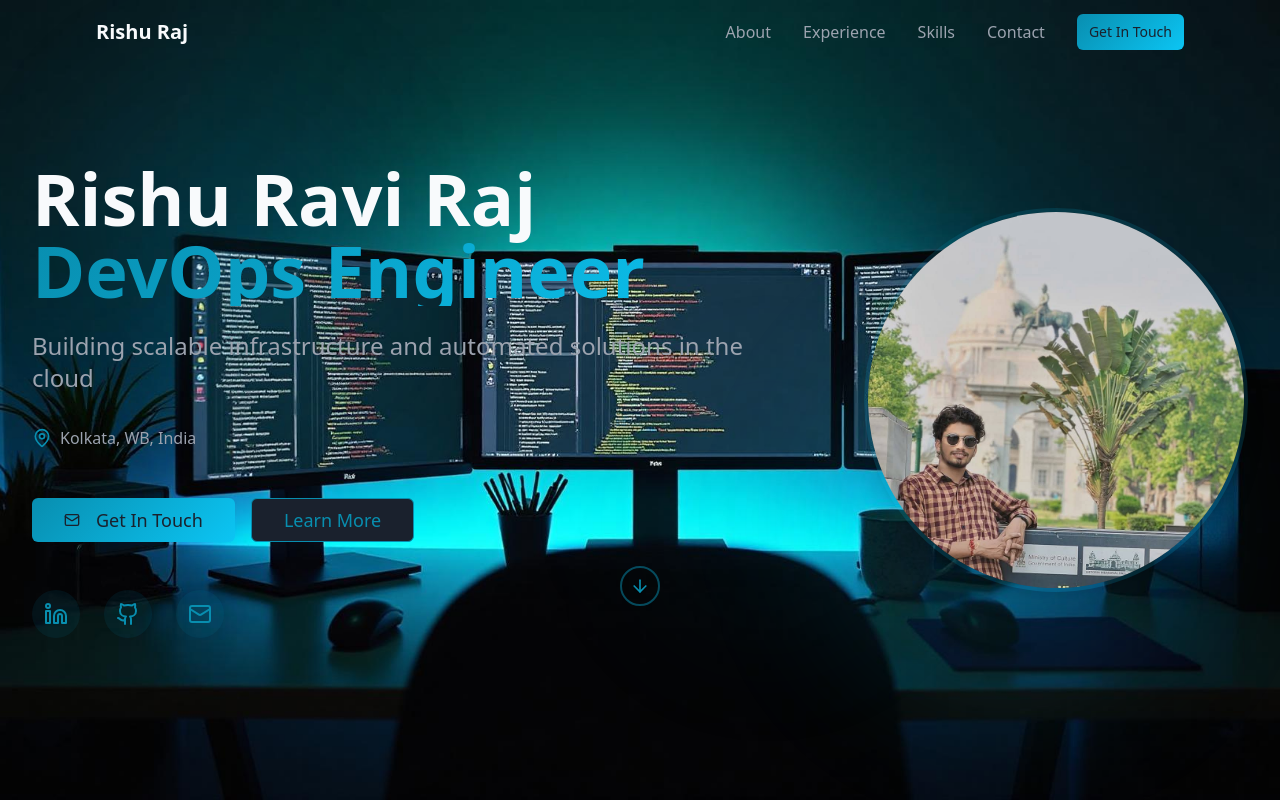
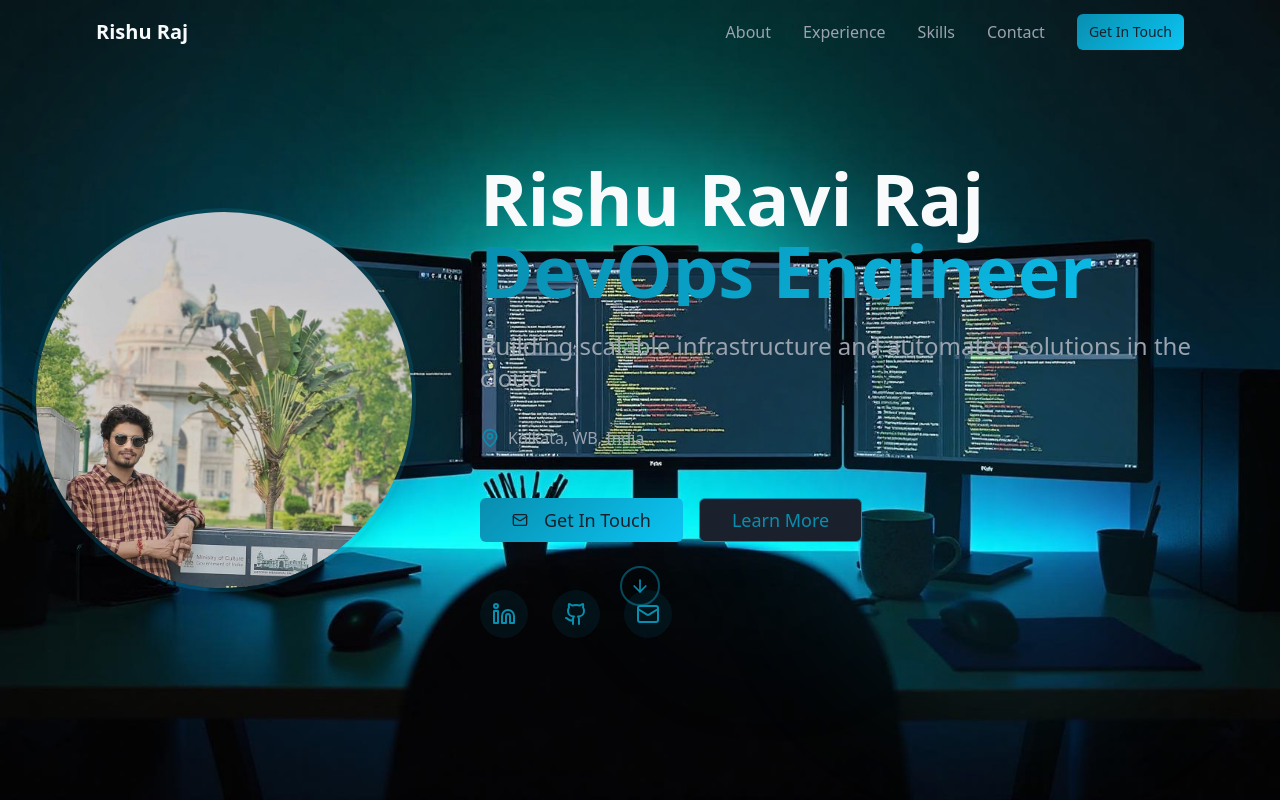
Before and after one commit to rishu-raj-dev/rishu-raj-portfolio-hub, a React (Vite) app: page / in a window 1280 px wide. Shown: the top 800 px of the page. Built offline with nearby package versions, Linux system fonts and the light colour scheme.

Commit message:
Move profile photo to the left
Adjust the hero section layout to position the profile photo on the left side.

```diff
--- a/src/components/HeroSection.tsx
+++ b/src/components/HeroSection.tsx
@@ -29,7 +29,19 @@ const HeroSection = () => {
       {/* Content */}
       <div className="relative z-10 px-4 sm:px-6 lg:px-8 max-w-7xl mx-auto">
         <div className="flex flex-col lg:flex-row items-center justify-between gap-8 lg:gap-16">
-          {/* Left Content */}
+          {/* Left Content - Profile Image */}
+          <div className="flex-shrink-0 animate-fade-in" style={{ animationDelay: "0.2s" }}>
+            <div className="relative">
+              <img
+                src={profileImage}
+                alt="Rishu Ravi Raj"
+                className="w-64 h-64 sm:w-80 sm:h-80 lg:w-96 lg:h-96 rounded-full object-cover border-4 border-primary/20 shadow-xl hover:shadow-glow transition-all duration-300"
+              />
+              <div className="absolute inset-0 rounded-full bg-gradient-primary/10"></div>
+            </div>
+          </div>
+
+          {/* Right Content */}
           <div className="flex-1 text-center lg:text-left animate-fade-in">
             <h1 className="text-4xl sm:text-5xl lg:text-6xl xl:text-7xl font-bold text-foreground mb-6">
               <span className="block">Rishu Ravi Raj</span>
@@ -94,18 +106,6 @@ const HeroSection = () => {
               </a>
             </div>
           </div>
-
-          {/* Right Content - Profile Image */}
-          <div className="flex-shrink-0 animate-fade-in" style={{ animationDelay: "0.2s" }}>
-            <div className="relative">
-              <img
-                src={profileImage}
-                alt="Rishu Ravi Raj"
-                className="w-64 h-64 sm:w-80 sm:h-80 lg:w-96 lg:h-96 rounded-full object-cover border-4 border-primary/20 shadow-xl hover:shadow-glow transition-all duration-300"
-              />
-              <div className="absolute inset-0 rounded-full bg-gradient-primary/10"></div>
-            </div>
-          </div>
         </div>
 
         {/* Scroll Indicator */}
```
